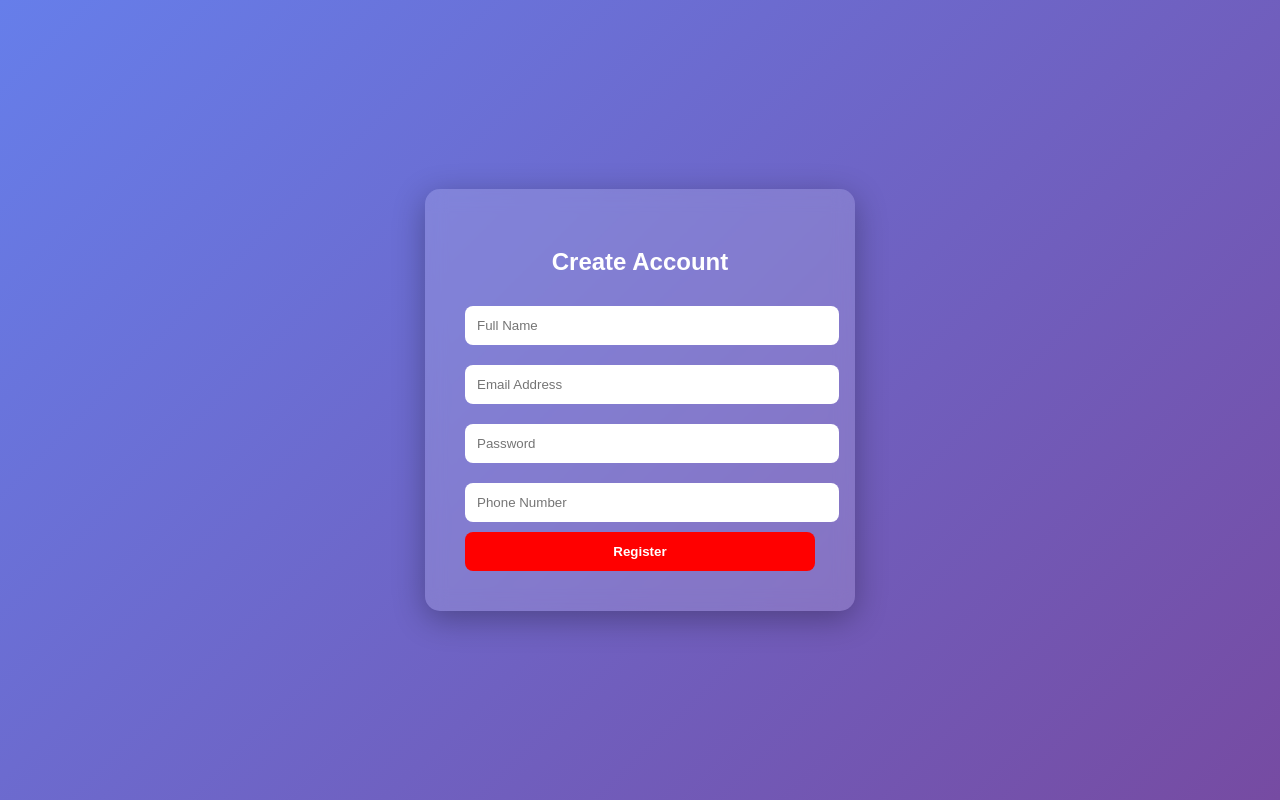
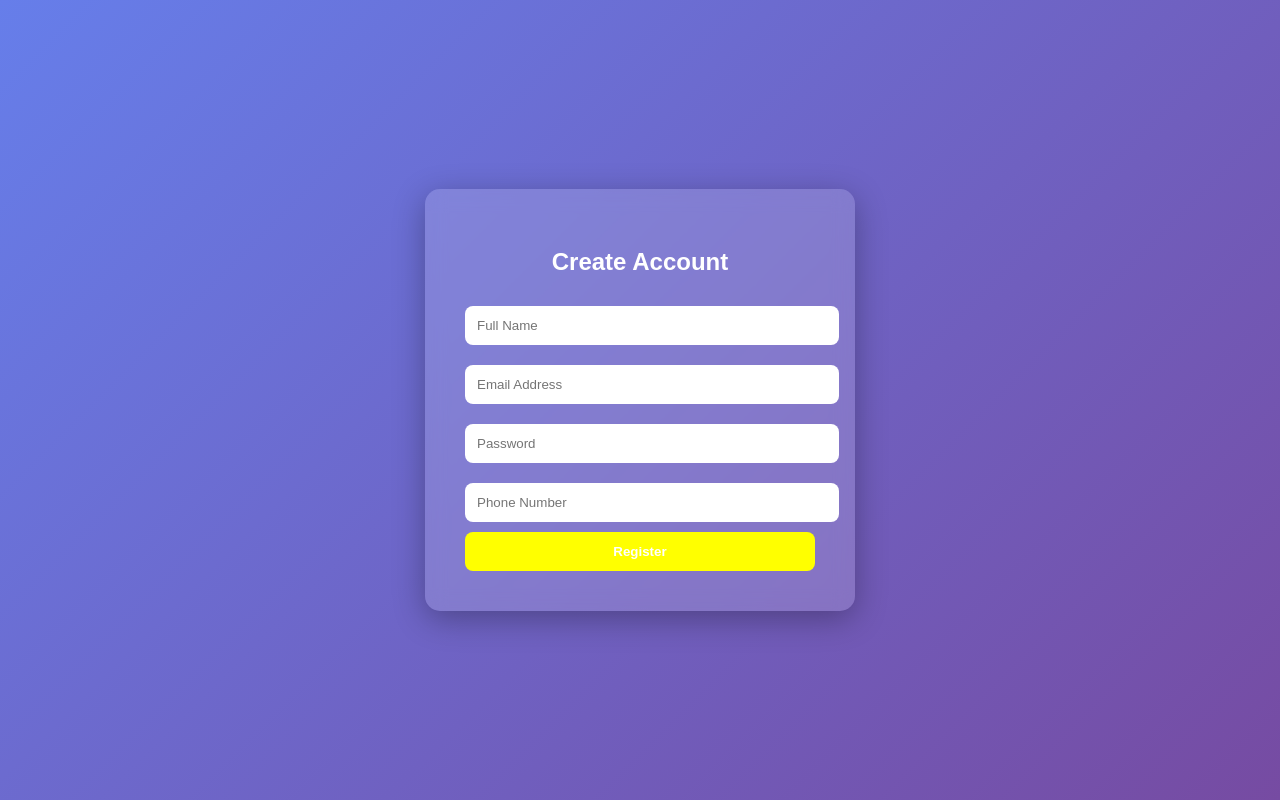
Before and after one commit to ajaydharajiya/ajaydharajiya-Ragister-form, a website: page public/index.html in a window 1280 px wide. In both pictures the pointer is over the button "Register". Drawn offline with Linux system fonts and the light colour scheme.

Commit message:
change color yello

```diff
--- a/public/style.css
+++ b/public/style.css
@@ -45,5 +45,5 @@ button {
 }
 
 button:hover {
-    background: red;
+    background: yellow;
 }
```
